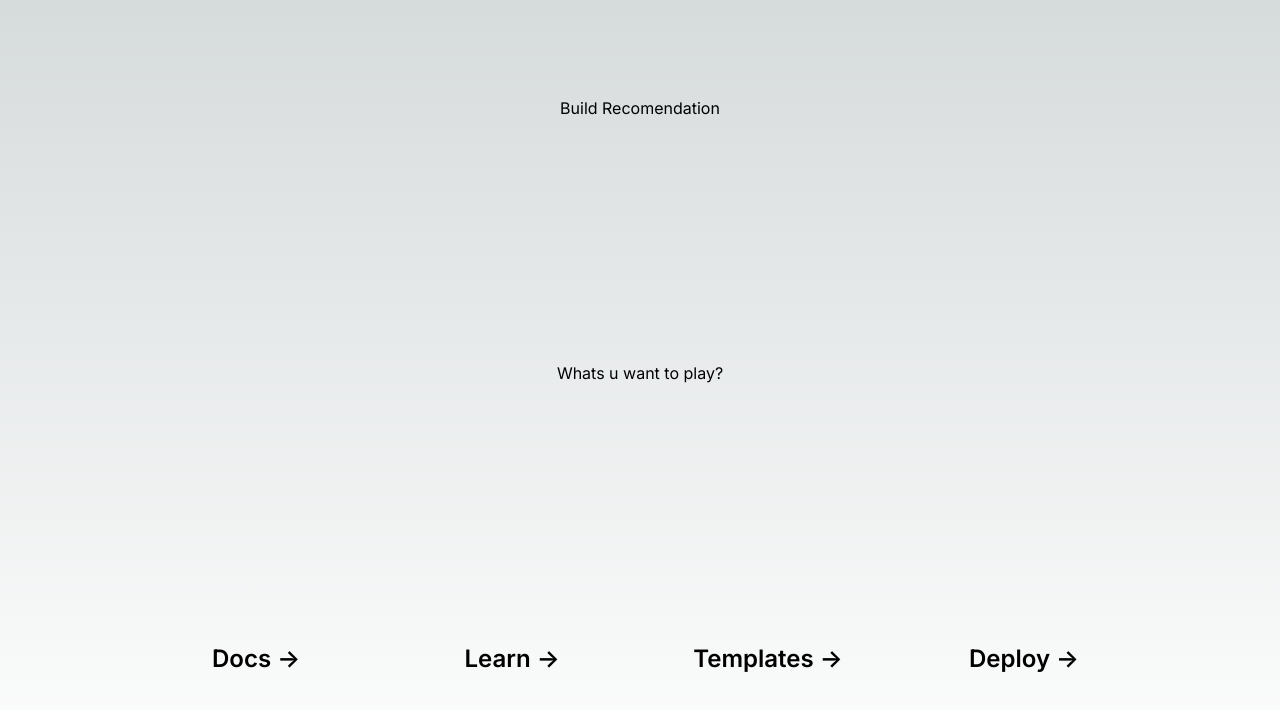
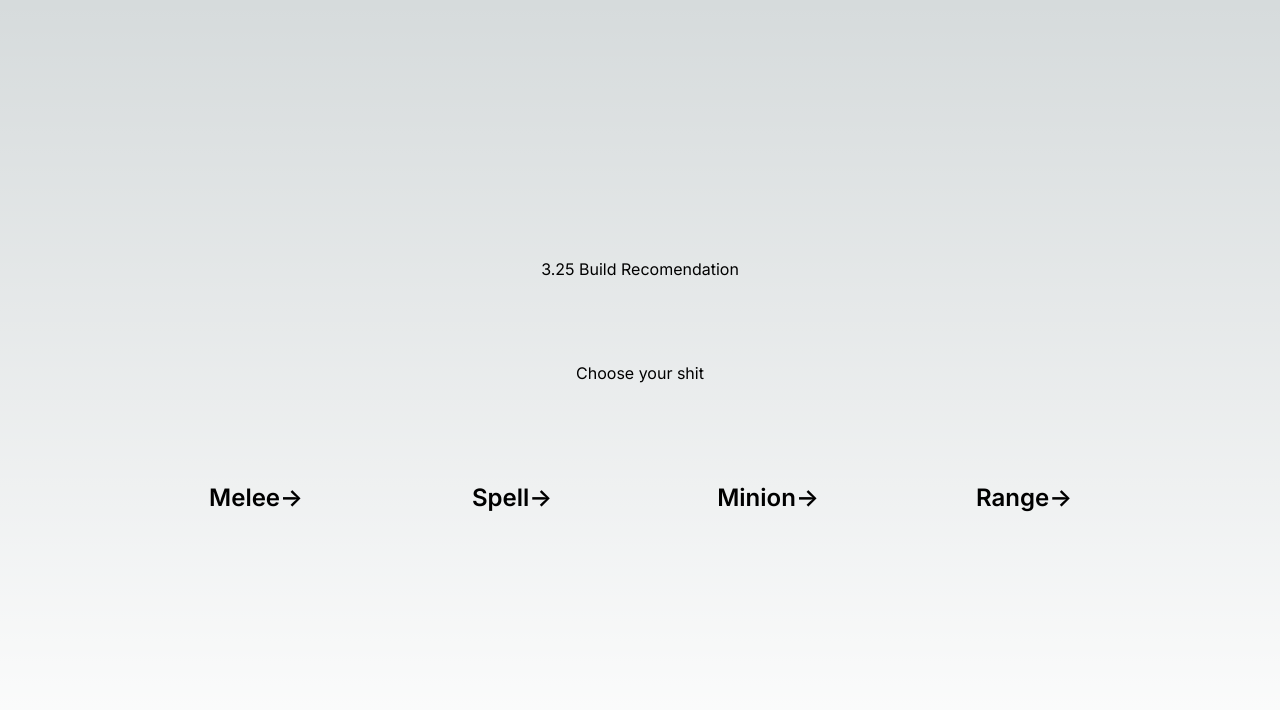
Before and after one commit to bk-sin/build-recomendation, a Next.js app: page / in a window 1280 px wide. Shown: the top 710 px of the page. Built offline with nearby package versions, Linux system fonts and the light colour scheme.

Commit message:
option colors

```diff
--- a/data.json
+++ b/data.json
@@ -6,19 +6,23 @@
       "options": [
         {
           "text": "Melee",
-          "nextQuestionId": "do-you-really-not-like-it"
+          "nextQuestionId": "do-you-really-not-like-it",
+          "color": "border-green-500"
         },
         {
           "text": "Spell",
-          "nextQuestionId": "question-for-spell-option"
+          "nextQuestionId": "question-for-spell-option",
+          "color": "border-green-500"
         },
         {
           "text": "Minion",
-          "nextQuestionId": "question-for-minion-option"
+          "nextQuestionId": "question-for-minion-option",
+          "color": "border-green-500"
         },
         {
           "text": "Range",
-          "nextQuestionId": "question-for-range-option"
+          "nextQuestionId": "question-for-range-option",
+          "color": "border-green-500"
         }
       ]
     },
@@ -28,7 +32,8 @@
       "options": [
         {
           "text": "Ok",
-          "nextQuestionId": null
+          "nextQuestionId": null,
+          "color": "border-green-500"
         }
       ]
     },
@@ -38,11 +43,13 @@
       "options": [
         {
           "text": "Option 1",
-          "nextQuestionId": null
+          "nextQuestionId": null,
+          "color": "border-green-500"
         },
         {
           "text": "Option 2",
-          "nextQuestionId": null
+          "nextQuestionId": null,
+          "color": "border-green-500"
         }
       ]
     },
@@ -52,11 +59,13 @@
       "options": [
         {
           "text": "Option 1",
-          "nextQuestionId": null
+          "nextQuestionId": null,
+          "color": "border-green-500"
         },
         {
           "text": "Option 2",
-          "nextQuestionId": null
+          "nextQuestionId": null,
+          "color": "border-green-500"
         }
       ]
     },
@@ -66,11 +75,13 @@
       "options": [
         {
           "text": "Option 1",
-          "nextQuestionId": null
+          "nextQuestionId": null,
+          "color": "border-green-500"
         },
         {
           "text": "Option 2",
-          "nextQuestionId": null
+          "nextQuestionId": null,
+          "color": "border-green-500"
         }
       ]
     }
--- a/src/app/[id]/page.tsx
+++ b/src/app/[id]/page.tsx
@@ -9,11 +9,12 @@ export async function generateStaticParams() {
 }
 
 async function getData({ id }: { id: string }) {
-  return data.questions.find((question) => +question.id === +id);
+  return data.questions.find((question) => question.id === id);
 }
 
 export default async function Question({ params }: { params: { id: string } }) {
   const question = await getData({ id: params.id });
+
   return (
     <div className="flex min-h-screen flex-col items-center justify-center p-24 gap-y-20">
       <h1>{question?.text}</h1>
@@ -22,8 +23,13 @@ export default async function Question({ params }: { params: { id: string } }) {
           <a
             key={idx}
             href={option.nextQuestionId?.toString()}
-            className="group rounded-lg border border-transparent px-5 py-4 transition-colors hover:border-gray-300 hover:bg-gray-100 hover:dark:border-neutral-700 hover:dark:bg-neutral-800/30"
+            className={`group rounded-lg border-[15px] border-transparent px-5 py-4 transition-colors hover:border-gray-300 hover:bg-gray-100 hover:dark:${
+              option?.color || "border-green-500"
+            } hover:dark:bg-neutral-800/30`}
             rel="noopener noreferrer"
+            style={{
+              borderStyle: "groove",
+            }}
           >
             <h2 className="mb-3 text-2xl font-semibold text-center">
               {option.text}
--- a/src/app/page.tsx
+++ b/src/app/page.tsx
@@ -1,64 +1,27 @@
+import data from "../../data.json";
+
 export default function Home() {
+  console.log(data);
   return (
-    <main className="flex min-h-screen flex-col items-center justify-between p-24">
-      <h1>Build Recomendation</h1>
-      <h2>Whats u want to play?</h2>
+    <main className="flex min-h-screen flex-col items-center justify-center p-24 gap-y-20">
+      <h1>3.25 Build Recomendation</h1>
+      <h2>Choose your shit</h2>
       <div className="mb-32 grid text-center lg:mb-0 lg:w-full lg:max-w-5xl lg:grid-cols-4 lg:text-left">
+        {data.questions[0]?.options.map((option, idx) => (
           <a
-          href="https://nextjs.org/docs?utm_source=create-next-app&utm_medium=appdir-template&utm_campaign=create-next-app"
+            key={idx}
+            href={option.nextQuestionId?.toString()}
             className="group rounded-lg border border-transparent px-5 py-4 transition-colors hover:border-gray-300 hover:bg-gray-100 hover:dark:border-neutral-700 hover:dark:bg-neutral-800/30"
-          target="_blank"
             rel="noopener noreferrer"
           >
             <h2 className="mb-3 text-2xl font-semibold text-center">
-            Docs{" "}
+              {option.text}
               <span className="inline-block transition-transform group-hover:translate-x-1 motion-reduce:transform-none">
                 -&gt;
               </span>
             </h2>
           </a>
-
-        <a
-          href="https://nextjs.org/learn?utm_source=create-next-app&utm_medium=appdir-template-tw&utm_campaign=create-next-app"
-          className="group rounded-lg border border-transparent px-5 py-4 transition-colors hover:border-gray-300 hover:bg-gray-100 hover:dark:border-neutral-700 hover:dark:bg-neutral-800/30"
-          target="_blank"
-          rel="noopener noreferrer"
-        >
-          <h2 className="mb-3 text-2xl font-semibold text-center">
-            Learn{" "}
-            <span className="inline-block transition-transform group-hover:translate-x-1 motion-reduce:transform-none">
-              -&gt;
-            </span>
-          </h2>
-        </a>
-
-        <a
-          href="https://vercel.com/templates?framework=next.js&utm_source=create-next-app&utm_medium=appdir-template&utm_campaign=create-next-app"
-          className="group rounded-lg border border-transparent px-5 py-4 transition-colors hover:border-gray-300 hover:bg-gray-100 hover:dark:border-neutral-700 hover:dark:bg-neutral-800/30"
-          target="_blank"
-          rel="noopener noreferrer"
-        >
-          <h2 className="mb-3 text-2xl font-semibold text-center">
-            Templates{" "}
-            <span className="inline-block transition-transform group-hover:translate-x-1 motion-reduce:transform-none">
-              -&gt;
-            </span>
-          </h2>
-        </a>
-
-        <a
-          href="https://vercel.com/new?utm_source=create-next-app&utm_medium=appdir-template&utm_campaign=create-next-app"
-          className="group rounded-lg border border-transparent px-5 py-4 transition-colors hover:border-gray-300 hover:bg-gray-100 hover:dark:border-neutral-700 hover:dark:bg-neutral-800/30"
-          target="_blank"
-          rel="noopener noreferrer"
-        >
-          <h2 className="mb-3 text-2xl font-semibold text-center">
-            Deploy{" "}
-            <span className="inline-block transition-transform group-hover:translate-x-1 motion-reduce:transform-none">
-              -&gt;
-            </span>
-          </h2>
-        </a>
+        ))}
       </div>
     </main>
   );
```
Lines whose indentation alone changed are shown as unchanged.
